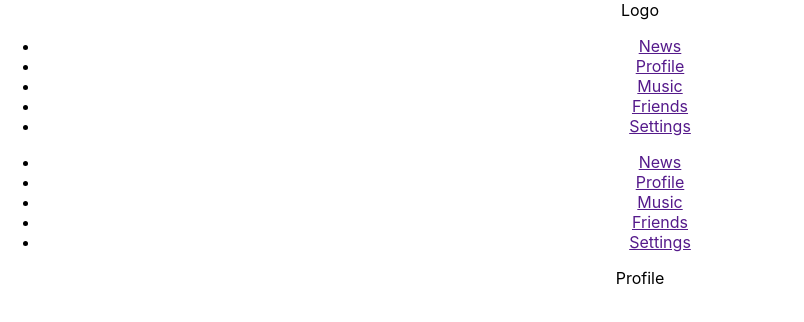
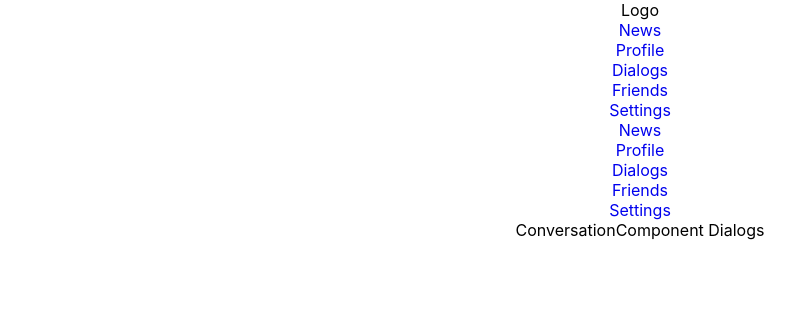
Before and after one commit to hadsome-Droid/SocialNetwork, a React (Create React App) app: page /dialogs in a window 1280 px wide. Shown: the top 322 px of the page, without its empty margins (0-804 px from the left). Built offline with nearby package versions, Linux system fonts and the light colour scheme.

Commit message:
add router

```diff
--- a/src/App.tsx
+++ b/src/App.tsx
@@ -3,14 +3,18 @@ import './App.css';
 import {Header} from "./components/header/Header";
 import {Sidebar} from "./components/sidebar/Sidebar";
 import {Content} from "./components/content/Content";
+import {BrowserRouter} from "react-router-dom";
 
 function App() {
     return (
-        <div className="App">
-            <Header/>
-            <Sidebar/>
-            <Content/>
-        </div>
+        <BrowserRouter>
+            <div className="App">
+                <Header/>
+                <Sidebar/>
+                <Content/>
+            </div>
+        </BrowserRouter>
+
     );
 }
 
--- a/src/components/content/Content.tsx
+++ b/src/components/content/Content.tsx
@@ -1,8 +1,18 @@
 import React from 'react';
 import {Profile} from "../profile/Profile";
+import {Dialogs} from "../dialogs/Dialogs";
+import {Route} from "react-router-dom";
 
-export const Content = () => {
+type PropsType = {
+
+}
+
+export const Content:React.FC<PropsType> = (props) => {
     return (
-        <Profile/>
+        <section className={'content'}>
+            <Route component={Dialogs} path={'/dialogs'}/>
+            <Route component={Profile} path={'/profile'}/>
+        </section>
+
     );
 };
--- /dev/null
+++ b/src/components/dialogs/Dialogs.tsx
@@ -0,0 +1,14 @@
+import React from 'react';
+
+type PropsType = {
+
+}
+
+export const Dialogs:React.FC<PropsType> = (props) => {
+    return (
+        <div>
+            ConversationComponent
+            Dialogs
+        </div>
+    );
+};
--- a/src/components/header/Header.tsx
+++ b/src/components/header/Header.tsx
@@ -1,15 +1,22 @@
 import React from 'react';
 import {Menu} from "../menu/Menu";
+import {v1} from "uuid";
 
 export const Header: React.FC = () => {
-    const navItem = ['News', 'Profile', 'Music', 'Friends', 'Settings']
+    const navItem = [
+        {id: v1(), name: 'News', path: '/news'},
+        {id: v1(), name: 'Profile', path: '/profile'},
+        {id: v1(), name: 'Dialogs', path: '/dialogs'},
+        {id: v1(), name: 'Friends', path: '/friends'},
+        {id: v1(), name: 'Settings', path: '/settings'}
+    ]
 
     return (
-        <header>
-            <div>
+        <header className={'header'}>
+            <div className={'logo'}>
                 Logo
             </div>
-            <Menu itemMenu={navItem}/>
+            <Menu itemsMenu={navItem}/>
         </header>
     );
 };
--- a/src/components/menu/Menu.tsx
+++ b/src/components/menu/Menu.tsx
@@ -1,17 +1,24 @@
 import React from 'react';
+import {NavLink} from "react-router-dom";
+
+type ItemType = {
+    id: string
+    name: string
+    path: string
+}
 
 type PropsType = {
-    itemMenu: string[]
+    itemsMenu: ItemType[]
 }
 
 export const Menu: React.FC<PropsType> = (props) => {
-    const {itemMenu} = props
+    const {itemsMenu} = props
     return (
         <nav>
             <ul>{
-                itemMenu.map(el => {
+                itemsMenu.map(el => {
                     return (
-                        <li><a href="">{el}</a></li>
+                        <li key={el.id}><NavLink to={el.path} activeClassName={'active'}>{el.name}</NavLink></li>
                     )
                 })
             }
--- a/src/components/profile/Profile.tsx
+++ b/src/components/profile/Profile.tsx
@@ -1,6 +1,10 @@
 import React from 'react';
 
-export const Profile = () => {
+type PropsType = {
+
+}
+
+export const Profile:React.FC<PropsType> = (props) => {
     return (
         <div>
             Profile
--- a/src/components/sidebar/Sidebar.tsx
+++ b/src/components/sidebar/Sidebar.tsx
@@ -1,9 +1,19 @@
 import React from 'react';
 import {Menu} from "../menu/Menu";
+import {v1} from "uuid";
 
 export const Sidebar = () => {
-    const navItem = ['News', 'Profile', 'Music', 'Friends', 'Settings']
+    const navItem = [
+        {id: v1(), name: 'News', path: '/news'},
+        {id: v1(), name: 'Profile', path: '/profile'},
+        {id: v1(), name: 'Dialogs', path: '/dialogs'},
+        {id: v1(), name: 'Friends', path: '/friends'},
+        {id: v1(), name: 'Settings', path: '/settings'}
+    ]
     return (
-        <Menu itemMenu={navItem}/>
+        <section className={'sidebar'}>
+            <Menu itemsMenu={navItem}/>
+
+        </section>
     );
 };
--- a/src/index.css
+++ b/src/index.css
@@ -1,13 +1,38 @@
+*,
+*::before,
+*::after {
+    margin: 0;
+    padding: 0;
+    box-sizing: border-box;
+}
+
 body {
-  margin: 0;
-  font-family: -apple-system, BlinkMacSystemFont, 'Segoe UI', 'Roboto', 'Oxygen',
+
+
+    margin: 0;
+    font-family: -apple-system, BlinkMacSystemFont, 'Segoe UI', 'Roboto', 'Oxygen',
     'Ubuntu', 'Cantarell', 'Fira Sans', 'Droid Sans', 'Helvetica Neue',
     sans-serif;
-  -webkit-font-smoothing: antialiased;
-  -moz-osx-font-smoothing: grayscale;
+    -webkit-font-smoothing: antialiased;
+    -moz-osx-font-smoothing: grayscale;
 }
 
 code {
-  font-family: source-code-pro, Menlo, Monaco, Consolas, 'Courier New',
+    font-family: source-code-pro, Menlo, Monaco, Consolas, 'Courier New',
     monospace;
+
 }
+
+a {
+    text-decoration: none;
+}
+
+ul {
+    list-style: none;
+}
+
+button {
+    background-color: unset;
+    border: none;
+    cursor: pointer;
+}
```
